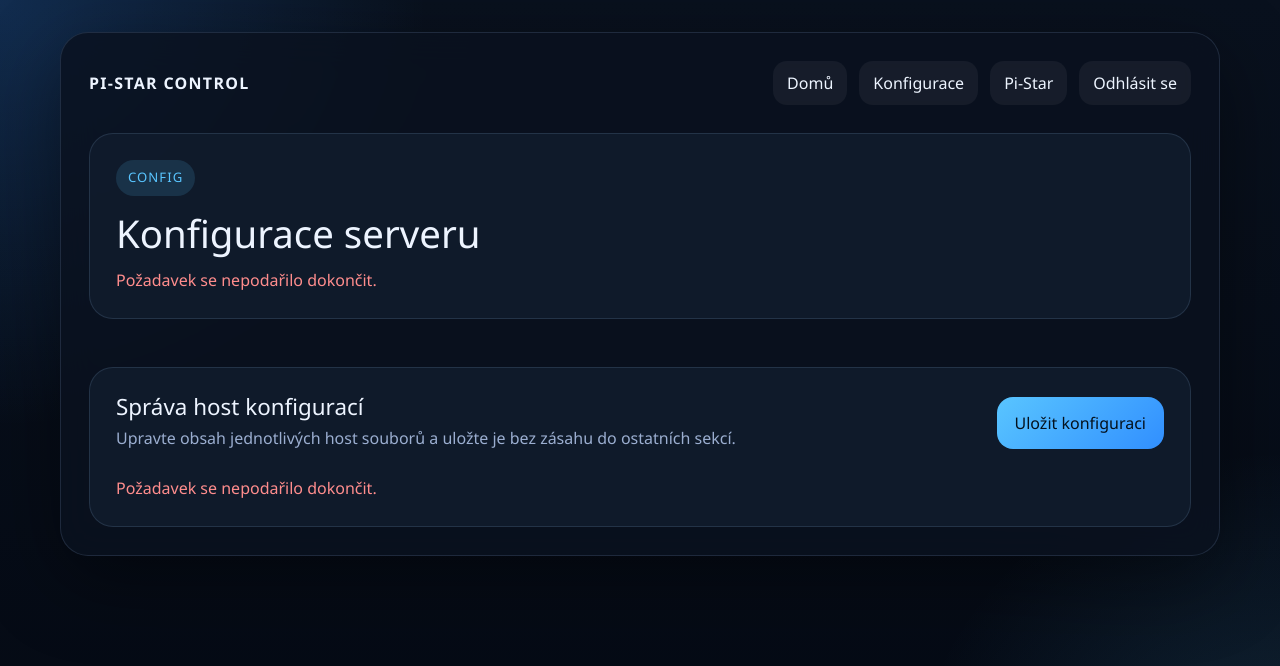
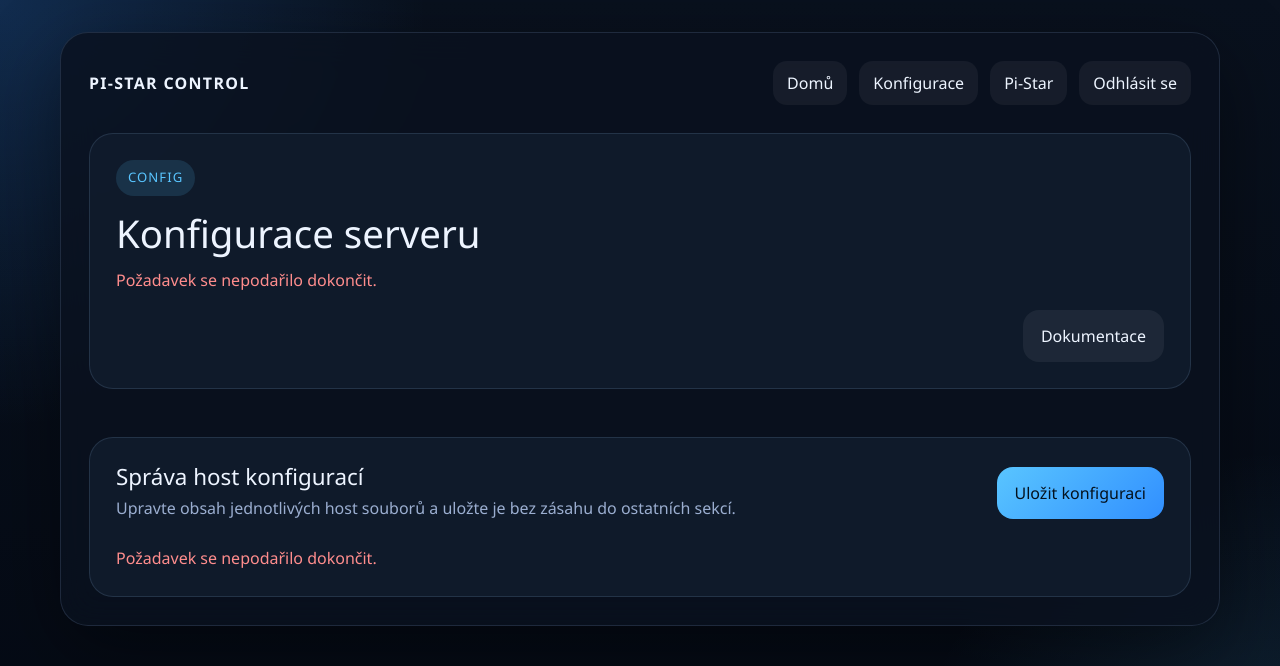
Before and after one commit to ondrahladik/pistar-control, a Python web app: template templates/index.html in a window 1280 px wide. Shown: the top 666 px of the page. Run offline with Jinja, Linux system fonts and the light colour scheme; the template is opened without the code that fills it, so the values that code supplies are empty.

Commit message:
Add docs link to config header
Add a right-aligned "Dokumentace" button to the config section and corresponding .config-intro-actions CSS to align it. The button links to the project's docs on GitHub and opens in a new tab with noopener noreferrer for security, improving discoverability of documentation from the config page.

```diff
--- a/templates/index.html
+++ b/templates/index.html
@@ -23,6 +23,12 @@
     .config-title {
         margin-bottom: 10px;
         font-size: clamp(1.7rem, 3vw, 2.7rem);
+    }
+
+    .config-intro-actions {
+        display: flex;
+        justify-content: flex-end;
+        margin-top: 18px;
     }
 
     .config-card {
@@ -159,6 +165,16 @@
         <span class="eyebrow">Config</span>
         <h1 class="config-title">Konfigurace serveru</h1>
         <div id="status" class="status mt-3">Načítám konfiguraci...</div>
+        <div class="config-intro-actions">
+            <a
+                class="button secondary"
+                href="https://github.com/ondrahladik/pistar-control/tree/main/docs"
+                target="_blank"
+                rel="noopener noreferrer"
+            >
+                Dokumentace
+            </a>
+        </div>
     </section>
 
     <section id="configGrid" class="config-grid"></section>
```
